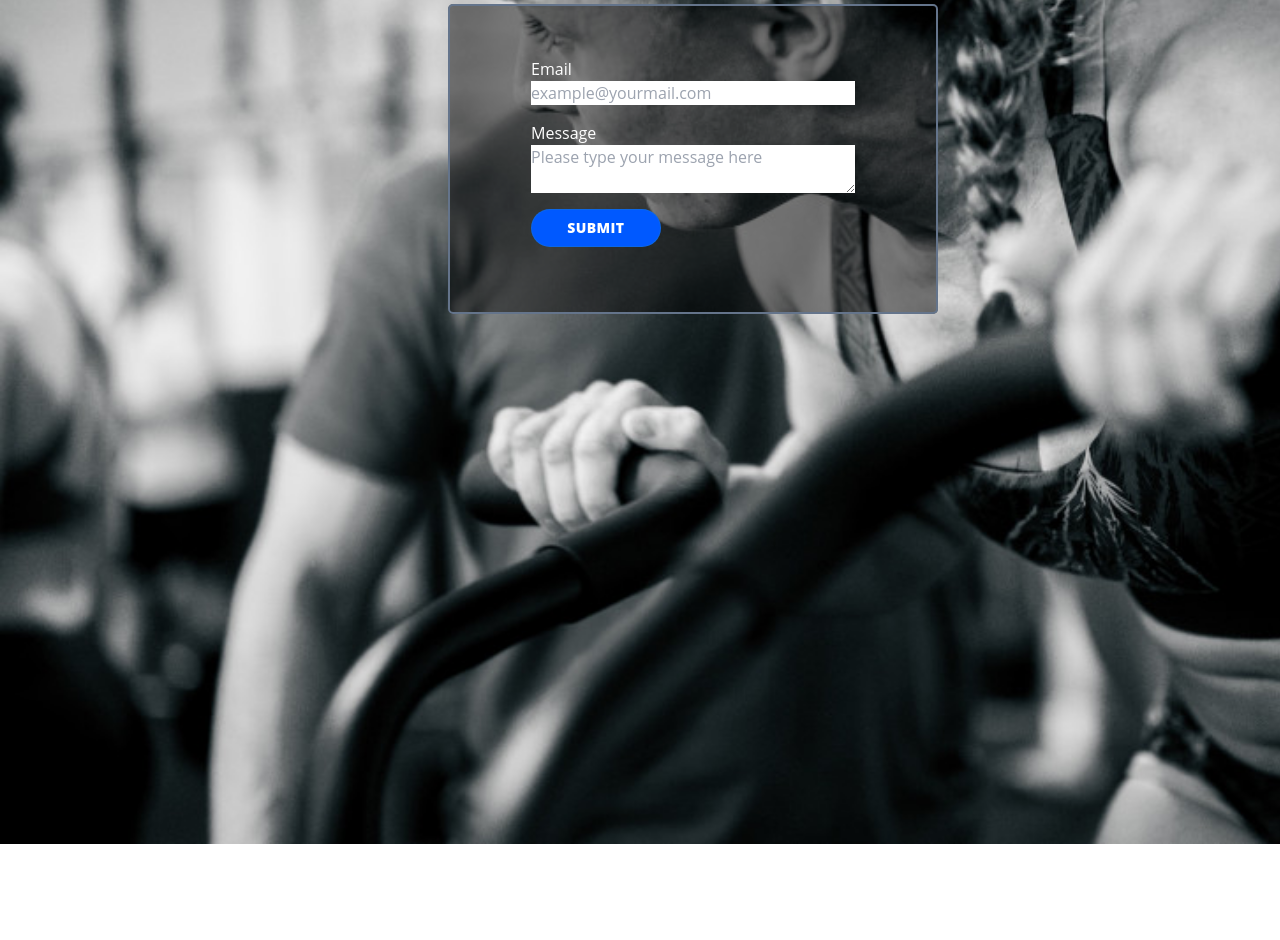
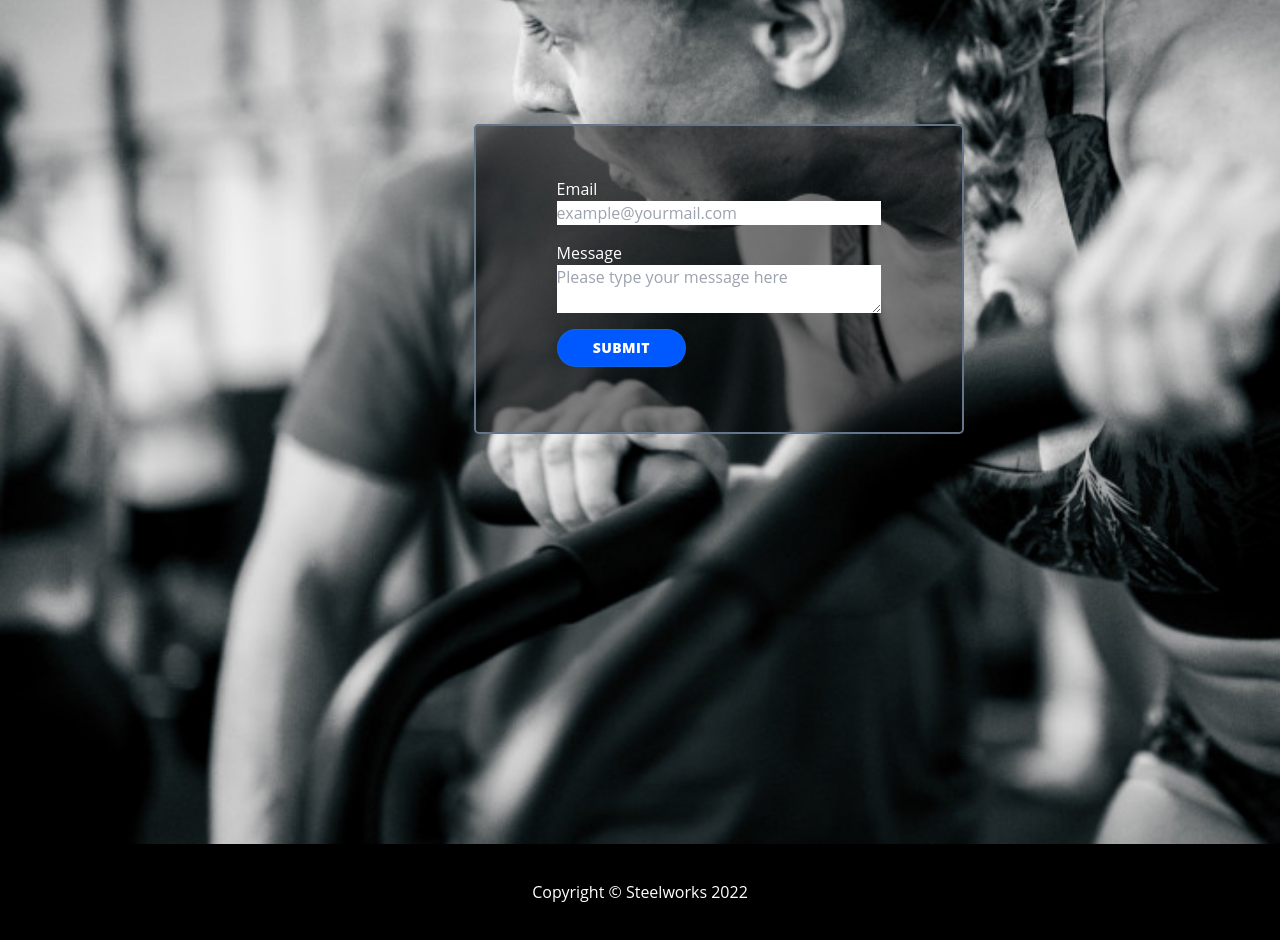
Before and after one commit to RobTheThief/steelworks-ci-5, a React app: page / in a window 1280 px wide. Shown: the part 3500-4440 px from the top of the page. Before the commit the page ends 4344 px from the top, so only its background shows below. Built offline with nearby package versions, Linux system fonts and the light colour scheme; the HTML template or start-up script is replaced by a standard one.

Commit message:
Add basic footer to layout with copyright info only

```diff
--- a/src/App.css
+++ b/src/App.css
@@ -6,6 +6,21 @@
 
 * {
   font-family: "Open Sans", sans-serif !important;
+}
+
+body {
+  position: relative;
+}
+
+body::after {
+  content: '';
+  display: block;
+  height: 96px;
+}
+
+footer {
+  position: absolute;
+  bottom: 0;
 }
 
 .hero-container {
--- a/src/components/Sidebar.js
+++ b/src/components/Sidebar.js
@@ -115,6 +115,9 @@ function Sidebar() {
           Contact
         </Button>
       </Drawer>
+      <footer className='h-24 w-full bg-black flex flex-col justify-center items-center'>
+        <p className="text-white">Copyright &#169; Steelworks 2022</p>
+      </footer>
     </>
   );
 }
--- a/src/pages/Home.js
+++ b/src/pages/Home.js
@@ -82,8 +82,8 @@ function Home(props) {
         <fieldset
           className={css`
             position: relative;
-            top: 30%;
-            left: 35%;
+            top: 40%;
+            left: 37%;
             width: 490px;
             height: 310px;
             border-radius: 5px;
```
